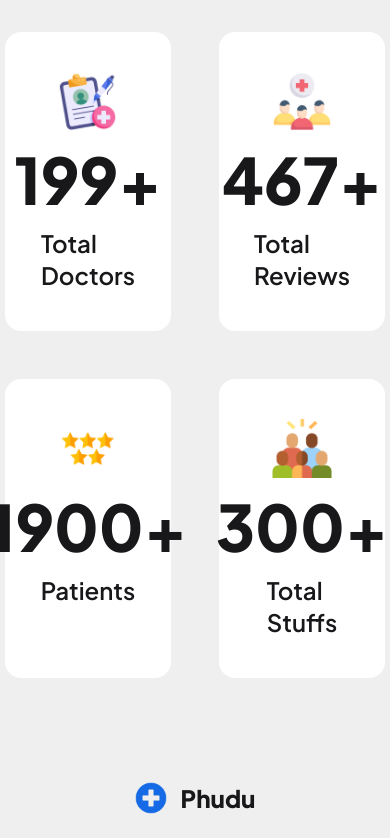
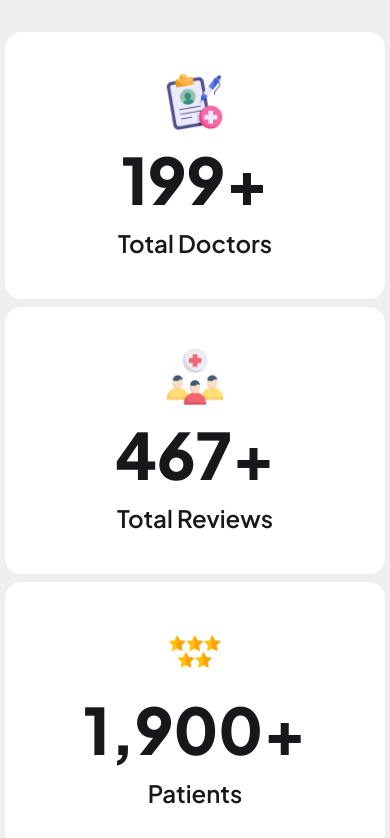
Before and after one commit to imam-hasan-jami/Phudu-Medical-B11A08-ProgrammingHero, a React (Vite) app: page / in a window 390 px wide. Shown: the part 4360-5198 px from the top of the page. Built offline with nearby package versions, Linux system fonts and the light colour scheme.

Commit message:
added react countup functionality to the success section

```diff
--- a/package.json
+++ b/package.json
@@ -12,6 +12,7 @@
   "dependencies": {
     "@tailwindcss/vite": "^4.1.4",
     "react": "^19.0.0",
+    "react-countup": "^6.5.3",
     "react-dom": "^19.0.0",
     "react-icons": "^5.5.0",
     "react-router": "^7.5.1",
--- a/src/components/Success.jsx
+++ b/src/components/Success.jsx
@@ -1,33 +1,35 @@
-import React from 'react';
+import React, { useEffect, useRef, useState } from 'react';
 import successDoctor from "../assets/success-doctor.png"
 import successPatients from "../assets/success-patients.png"
 import successReview from "../assets/success-review.png"
 import successStaffs from "../assets/success-staffs.png"
+import CountUp from 'react-countup';
+
 const Success = () => {
     return (
         <div className='max-w-[380px] mx-auto lg:max-w-[1440px] lg:mt-20 lg:mb-20'>
             <h1 className='lg:text-[40px] lg:font-extrabold text-center mb-4'>We Provide Best Medical Services</h1>
             <p className='text-center mb-8'>Our platform connects you with verified, experienced doctors across various specialties — all at your convenience. </p>
 
-            <div className='grid grid-cols-2 lg:grid-cols-4 gap-12'>
+            <div className='grid grid-cols-1 lg:grid-cols-4 gap-2 lg:gap-12'>
                 <div className='flex flex-col items-center bg-white px-12 py-10 rounded-2xl'>
                     <img className='w-15' src={successDoctor} alt="" />
-                    <h1 className='text-[64px] font-extrabold'>199+</h1>
+                    <CountUp className='text-[64px] font-extrabold' start={0} end={199} suffix='+' duration={4} enableScrollSpy={true} scrollSpyDelay={500} />
                     <p className='text-2xl font-semibold'>Total Doctors</p>
                 </div>
                 <div className='flex flex-col items-center bg-white px-12 py-10 rounded-2xl'>
                     <img className='w-15' src={successPatients} alt="" />
-                    <h1 className='text-[64px] font-extrabold'>467+</h1>
+                    <CountUp className='text-[64px] font-extrabold' start={100} end={467} suffix='+' duration={4} enableScrollSpy={true} scrollSpyDelay={500} />
                     <p className='text-2xl font-semibold'>Total Reviews</p>
                 </div>
                 <div className='flex flex-col items-center bg-white px-12 py-10 rounded-2xl'>
                     <img className='w-15' src={successReview} alt="" />
-                    <h1 className='text-[64px] font-extrabold'>1900+</h1>
+                    <CountUp className='text-[64px] font-extrabold' start={1200} end={1900} suffix='+' duration={4} enableScrollSpy={true} scrollSpyDelay={500} />
                     <p className='text-2xl font-semibold'>Patients</p>
                 </div>
                 <div className='flex flex-col items-center bg-white px-12 py-10 rounded-2xl'>
                     <img className='w-15' src={successStaffs} alt="" />
-                    <h1 className='text-[64px] font-extrabold'>300+</h1>
+                    <CountUp className='text-[64px] font-extrabold' start={0} end={300} suffix='+' duration={4} enableScrollSpy={true} scrollSpyDelay={500} />
                     <p className='text-2xl font-semibold'>Total Stuffs</p>
                 </div>
             </div>
```
Also changed, not shown: 1 other file (tests, documents, lock files or other folders).
